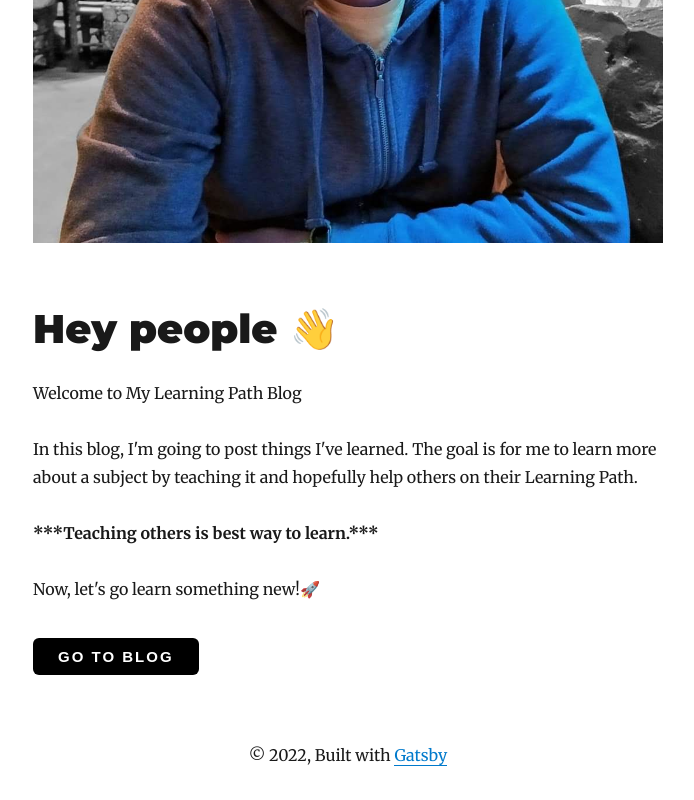
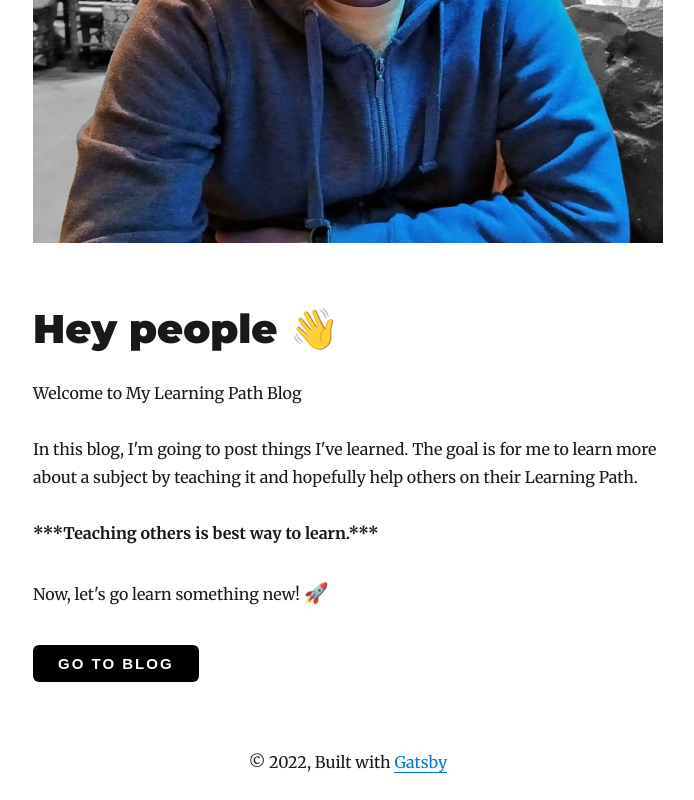
Before and after one commit to Guedelho/my-learning-path, a Gatsby site: page / in a window 1280 px wide. Shown: the part 541-1341 px from the top of the page, without its empty margins (292-986 px from the left). Built offline with nearby package versions, Linux system fonts and the light colour scheme; Gatsby itself is replaced by a stand-in of ours; some packages are replaced by stand-ins of ours.

Commit message:
Rocket emoji font-size

```diff
--- a/src/pages/index.js
+++ b/src/pages/index.js
@@ -32,8 +32,8 @@ class IndexPage extends React.Component {
           <strong>***Teaching others is best way to learn.***</strong>
         </p>
         <p>
-          Now, let's go learn something new!
-          <span role="img" aria-label="rocket emoji">
+          Now, let's go learn something new!{" "}
+          <span style={{ fontSize: "20px" }} role="img" aria-label="rocket emoji">
             🚀
           </span>
         </p>
```
